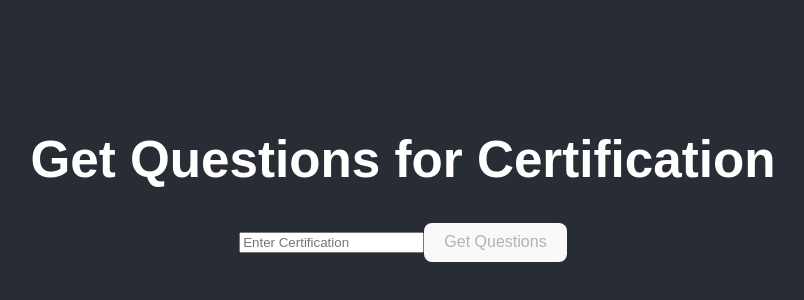
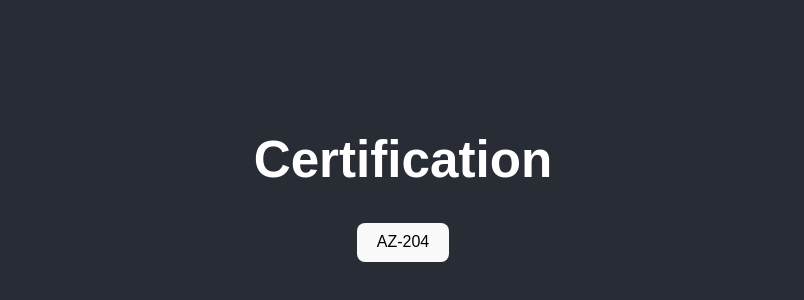
Before and after one commit to korpidigital/CertiMaster, a React (Vite) app in the folder front/: page / in a window 1280 px wide. Shown: the part 220-520 px from the top of the page, without its empty margins (237-1041 px from the left). Built offline with nearby package versions, Linux system fonts and the light colour scheme.

Commit message:
select component

```diff
--- a/front/src/components/QuestionsComponent.tsx
+++ b/front/src/components/QuestionsComponent.tsx
@@ -1,49 +1,16 @@
 import React from 'react';
 import { useAtom } from 'jotai';
 import { QuestionNavigator } from './QuestionNavigator';
-import { certificationAtom, questionsAtom, loadingAtom, errorAtom } from '../atoms';
+import { questionsAtom, loadingAtom, errorAtom } from '../atoms';
+import SelectCertificationQuestions from './SelectCertificationQuestions';
 
 const GetQuestionsComponent: React.FC = () => {
-    const [certification, setCertification] = useAtom(certificationAtom);
     const [questions, setQuestions] = useAtom(questionsAtom);
+    // eslint-disable-next-line @typescript-eslint/no-unused-vars
     const [loading, setLoading] = useAtom(loadingAtom);
     const [error, setError] = useAtom(errorAtom);
 
-    const handleInputChange = (e: React.ChangeEvent<HTMLInputElement>) => {
-        setCertification(e.target.value);
-    };
 
-    const fetchQuestions = async () => {
-        setLoading(true);
-        setError(null);
-
-        try {
-            const response = await fetch(`http://localhost:7071/api/GetQuestions?certification=${encodeURIComponent(certification)}`, {
-                method: 'GET',
-                headers: {
-                    'Content-Type': 'application/json'
-                }
-            });
-
-            if (response.ok) {
-                try {
-                    const data = await response.json();
-                    console.log('Parsed data:', data);
-                    setQuestions(data);
-                } catch (error) {
-                    console.error('Error parsing JSON:', error);
-                    setError('Failed to parse response as JSON');
-                }
-            } else {
-                const errorText = await response.text();
-                setError(`Error: ${response.status} - ${errorText}`);
-            }
-        } catch (err) {
-            setError(`Error: ${err instanceof Error ? err.message : 'Unknown error'}`);
-        } finally {
-            setLoading(false);
-        }
-    };
 
     const handleApprove = async (id: string) => {
         // Get the current question to determine the new approved value
@@ -119,16 +86,8 @@
 
     return (
         <div>
-            <h1>Get Questions for Certification</h1>
-            <input
-                type="text"
-                value={certification}
-                onChange={handleInputChange}
-                placeholder="Enter Certification"
-            />
-            <button onClick={fetchQuestions} disabled={!certification || loading}>
-                {loading ? 'Loading...' : 'Get Questions'}
-            </button>
+            <SelectCertificationQuestions />
+            {loading ? 'Loading...' : ''}
             {error && <p style={{ color: 'red' }}>{error}</p>}
             {questions.length > 0 && (
                 <QuestionNavigator
--- /dev/null
+++ b/front/src/components/SelectCertificationQuestions.tsx
@@ -0,0 +1,56 @@
+/* eslint-disable @typescript-eslint/no-unused-vars */
+import React from 'react'
+import { useAtom } from 'jotai';
+import { certificationAtom, questionsAtom, loadingAtom, errorAtom } from '../atoms';
+
+
+export default function SelectCertificationQuestions() {
+    const [certification, setCertification] = useAtom(certificationAtom);
+    const [questions, setQuestions] = useAtom(questionsAtom);
+    const [loading, setLoading] = useAtom(loadingAtom);
+    const [error, setError] = useAtom(errorAtom);
+
+    const fetchQuestions = async (certi: string) => {
+        setCertification(certi);
+        setLoading(true);
+        setError(null);
+
+        try {
+            const response = await fetch(`http://localhost:7071/api/GetQuestions?certification=${encodeURIComponent(certi)}`, {
+                method: 'GET',
+                headers: {
+                    'Content-Type': 'application/json'
+                }
+            });
+
+            if (response.ok) {
+                try {
+                    const data = await response.json();
+                    console.log('Parsed data:', data);
+                    setQuestions(data);
+                } catch (error) {
+                    console.error('Error parsing JSON:', error);
+                    setError('Failed to parse response as JSON');
+                }
+            } else {
+                const errorText = await response.text();
+                setError(`Error: ${response.status} - ${errorText}`);
+            }
+        } catch (err) {
+            setError(`Error: ${err instanceof Error ? err.message : 'Unknown error'}`);
+        } finally {
+            setLoading(false);
+        }
+    };
+
+
+
+    return (
+        <div>
+            <h1>Certification</h1>
+            <button onClick={()=>fetchQuestions('AZ-204')} disabled={loading}>
+                AZ-204
+            </button>
+        </div>
+    )
+}
```
